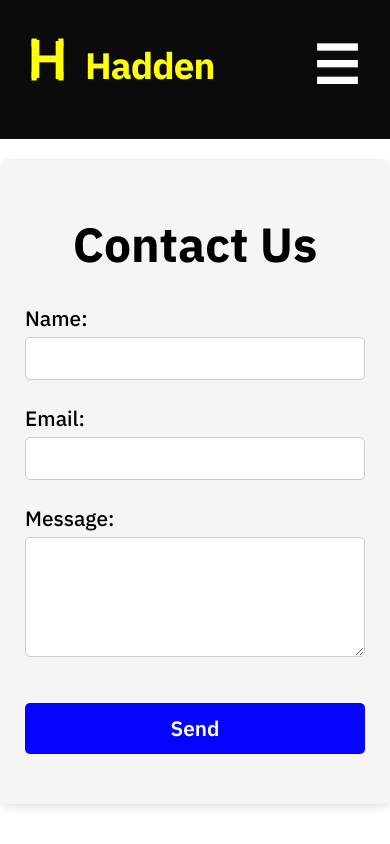
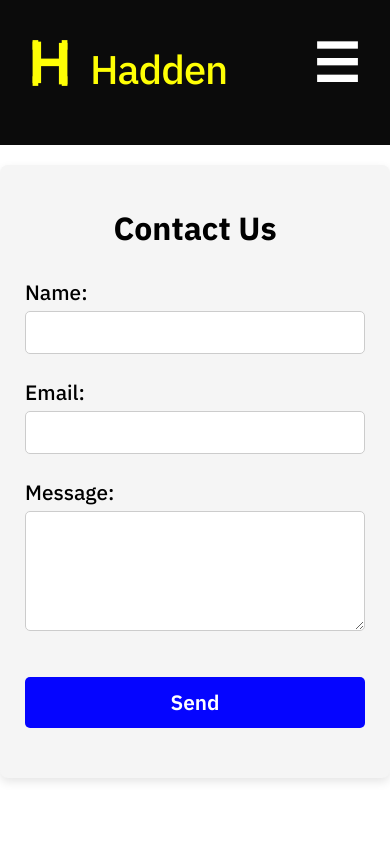
Before and after one commit to kironroy/hadden-industries-site, a React (Create React App) app: page /contact in a window 390 px wide. Built offline with nearby package versions, Linux system fonts and the light colour scheme.

Commit message:
Navbar CSS
+ Adjusted Navbar.css

```diff
--- a/src/components/Navbar.css
+++ b/src/components/Navbar.css
@@ -21,16 +21,16 @@
 }
 
 .logo-icon {
-  width: 55px; /* Adjust icon size as needed */
+  width: 60px; /* Adjust icon size as needed */
   height: auto;
   margin-right: 10px; /* Space between icon and text */
 }
 
 .logo {
-  font-size: 2.3rem;
-  font-weight: bold;
+  font-size: 2.5rem;
+  font-weight: 500;
   color: #ffff05;
-  letter-spacing: -0.9px;
+  letter-spacing: -1px;
   text-decoration: none; /* Ensures the H1 text itself has no underline */
 }
 
@@ -58,7 +58,7 @@
   font-size: 3.3rem;
   color: white;
   cursor: pointer;
-  padding-bottom: 20px; /* Adjusted for better alignment */
+  padding-bottom: 30px; /* Adjusted for better alignment */
 }
 
 /* Responsive Menu */
--- a/src/pages/Contact.css
+++ b/src/pages/Contact.css
@@ -77,9 +77,6 @@
     margin: 30px auto;
     padding: 15px;
   }
-  .contact-container h2 {
-    font-size: 3em;
-  }
   .contact-container input,
   .contact-container textarea {
     font-size: 14px;
@@ -97,7 +94,7 @@
     padding: 15px;
   }
   .contact-container h2 {
-    font-size: 3em;
+    font-size: 2em;
   }
   .contact-container input,
   .contact-container textarea {
```
